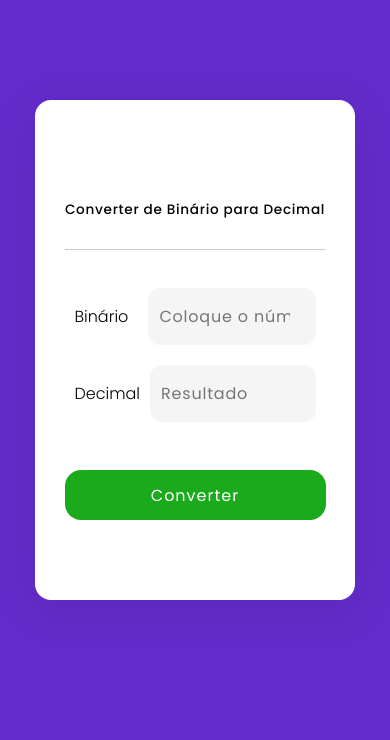
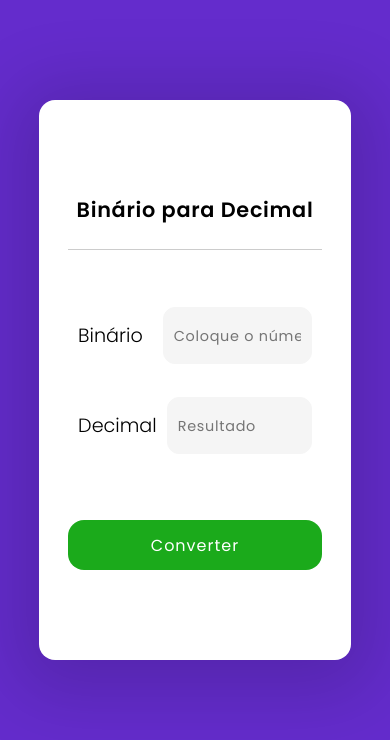
Before and after one commit to Lusk1nha/Convertor-of-binary, a plain HTML site: page public/index.html in a window 390 px wide. Drawn offline with Linux system fonts and the light colour scheme.

Commit message:
responsive-update-mobile

```diff
--- a/public/index.html
+++ b/public/index.html
@@ -13,7 +13,7 @@
     <div class="toggle-mode toDecimal"></div>
 
     <div id="container">
-      <header class="header-text">Converter de Binário para Decimal</header>
+      <header class="header-text">Binário para Decimal</header>
       <main class="binary-converter-container">
           <div class="conversor binary">
             <label class="labels response" for="response">Binário</label>
--- a/public/main.css
+++ b/public/main.css
@@ -17,7 +17,7 @@
 body {
   background-color: rgb(100, 44, 204);
 
-  min-height: 80vh;
+  min-height: 70vh;
 
   display: flex;
   align-items: center;
@@ -30,10 +30,10 @@ body {
 #container {
   background-color: white;
 
+  min-width: 200px;
   max-width: 900px;
-  min-width: 320px;
   width: 80%;
-  height: 500px;
+  height: 560px;
 
   display: flex;
   flex-direction: column;
@@ -43,7 +43,7 @@ body {
   padding: 30px 15px;
 
   border-radius: 16px;
-  box-shadow: 0px 10px 50px rgba(0, 0, 0, 0.1);
+  box-shadow: 0px 10px 70px 25px rgba(0, 0, 0, 0.15);
 
   transition: all 0.6s;
 
@@ -57,8 +57,8 @@ header {
   align-items: center;
   justify-content: center;
 
-  font-size: 0.85em;
-  font-weight: 500;
+  font-size: 1.3em;
+  font-weight: 600;
   letter-spacing: 0.7px;
 
   border-bottom: 1px solid rgba(0, 0, 0, 0.2);
@@ -70,7 +70,7 @@ header {
 
 main {
   width: 90%;
-  height: 130px;
+  height: 180px;
 
   display: flex;
   flex-direction: column;
@@ -94,7 +94,7 @@ main {
 }
 
 .conversor label {
-  font-size: 1em;
+  font-size: 1.2em;
   font-weight: 200;
   margin-right: 20px;
 
@@ -110,13 +110,40 @@ main {
   width: 100%;
 
   font-size: 1em;
-  letter-spacing: 0.8px;
+  font-weight: 600;
+  letter-spacing: 0.2em;
   padding: 15px 10px;
 
   border: 1px solid whitesmoke;
   border-radius: 12px;
   outline: none;
 
+}
+
+.conversor input::placeholder {
+  font-size: 0.9em;
+  font-weight: 400;
+  letter-spacing: 0.05em;
+
+}
+
+.conversor.binary input {
+  letter-spacing: 0.2em;
+
+}
+
+.conversor.decimal input {
+  font-weight: 400;
+  letter-spacing: 0.05em;
+
+}
+
+input::-webkit-outer-spin-button,
+input::-webkit-inner-spin-button,
+input[type=number] {
+  -webkit-appearance: none;
+  -moz-appearance: textfield;
+  margin: 0;
 }
 
 button.button-converter {
@@ -136,14 +163,22 @@ button.button-converter {
 
   transition: color 0.4s;
 
+  cursor: pointer;
+
 }
 
 .button-converter:hover {
   background-color: rgb(19, 150, 19);
+  box-shadow: 0 0 7px rgb(19, 150, 19);
 
 }
 
 @media screen and (min-width: 650px) {
+  body {
+    min-height: 100vh;
+
+  }
+
   header {
     font-size: 1.4em;
 
```
